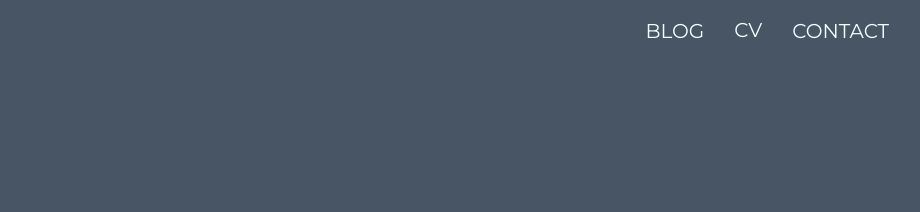
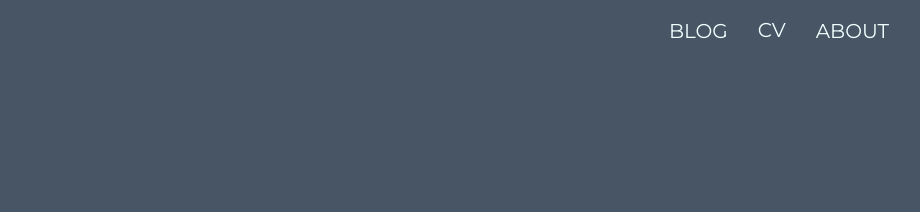
Before and after one commit to purnandaru16/blog, a Jekyll site: the page built from index.html, in a window 1280 px wide. Shown: the top 212 px of the page, without its empty margins (346-1266 px from the left). Built offline with Jekyll 4.4.1, drawn with Linux system fonts in a browser that asks for light colours; nearby versions of some CDN libraries.

Commit message:
Update default.html

```diff
--- a/_layouts/default.html
+++ b/_layouts/default.html
@@ -21,7 +21,7 @@
 			<ul class="nav nav-pills pull-right">
 				<li class="blog"><a href="/blog" title="Blog">Blog</a></li>
 				<li class="cv"><a href="/cv" title="CV">CV</a></li>
-				<li class="contact"><a href="/contact" title="Contact">Contact</a></li>
+				<li class="contact"><a href="/about" title="About">About</a></li>
 			</ul>
 		</div> <!-- /header -->
 		{{ content }}
```
